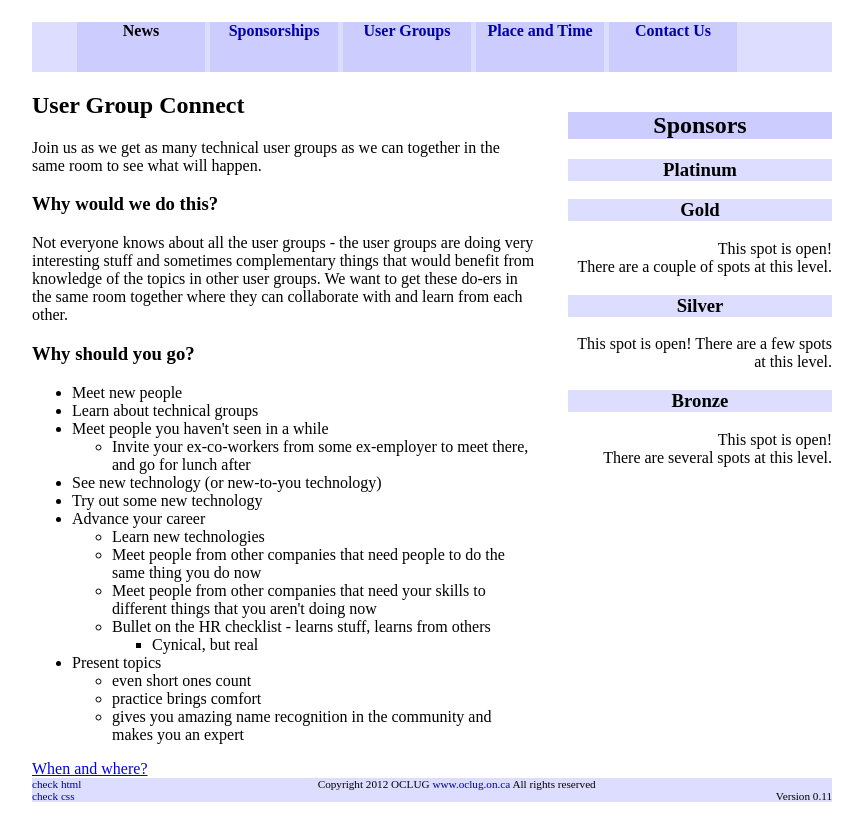
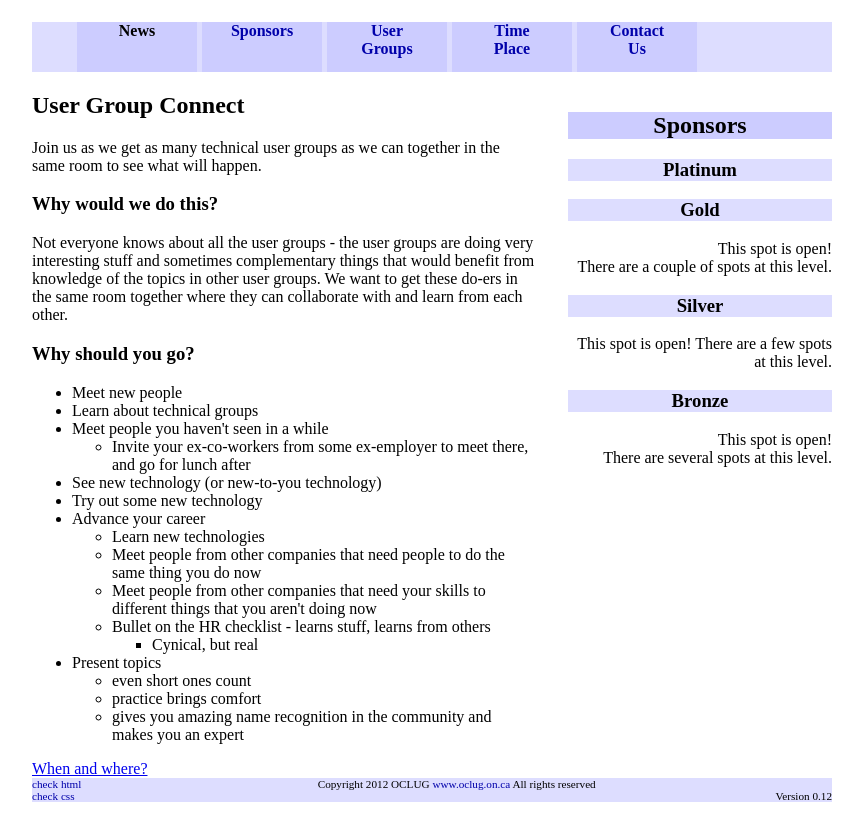
Before and after one commit to bjb/ugconnect, a Django app: template publicpages/templates/index.html in a window 1280 px wide. Shown: the part 58-880 px from the top of the page, without its empty margins (208-1071 px from the left). Run offline with Django 3.2, Linux system fonts and the light colour scheme; the template is opened without the code that fills it, so the values that code supplies are empty; parts of the project's set-up code (start-up, migrations or seed data) failed here and were passed over.

Commit message:
fixing html validation error; no div in a

```diff
--- a/publicpages/static/css/navbar.css
+++ b/publicpages/static/css/navbar.css
@@ -19,19 +19,19 @@ div#navbar ul li {
     display: inline;
 }
 
-div#navbar ul, div#navbar ul li, div#navbar ul li a, div#navbar ul li a div, div#navbar ul li div {
+div#navbar ul, div#navbar ul li, div#navbar ul li div, div#navbar ul li div a {
     height:  100%;
 }
 
-div#navbar ul li a div {
+div#navbar ul li div a {
     padding: auto;
-    vertical-align: middle;
+    /* vertical-align: middle; */
 }
 
-div#navbar li div {
+div#navbar ul li div {
     margin-left: 5px;
     background-color: #CCF;
-    width: 8em;
+    width: 120px;
     float: left;
     text-align: center;
     vertical-align: middle;
@@ -40,17 +40,12 @@ div#navbar li div {
 div#navbar a:link, div#navbar a:visited, div#navbar a:active {
     color:  #00A;
 }
-/*
-div#navbar a:visited {
-    color:  black;
+
+#navbar ul li div:hover {
+    background-color: #915;
 }
-div#navbar a:active {
-    color: #00A;
-}
-*/
 
-div#navbar a:hover, #navbar ul li div:hover {
-    background-color: #915;
+#navbar ul li div:hover a {
     color: white;
 }
 
--- a/publicpages/templates/footer.html
+++ b/publicpages/templates/footer.html
@@ -8,6 +8,6 @@
   <div class="footertext">
     Copyright 2012 OCLUG <a href="http://www.oclug.on.ca">www.oclug.on.ca</a>  All rights reserved
   </div>
-  <div class="footer-righttext">Version 0.11</div>
+  <div class="footer-righttext">Version 0.12</div>
   <div class="clearfloat"></div>
 </div>
--- a/publicpages/templates/navbar.html
+++ b/publicpages/templates/navbar.html
@@ -12,32 +12,32 @@
       <!-- /a -->
     </li>
     <li>
+      <div class="{{ menustatus.sponsor }}">
         <a href="{% url sponsorships %}">
-        <div class="{{ menustatus.sponsor }}">
-          Sponsorships
+          Sponsors
+        </a>
       </div>
-      </a>
     </li>
     <li>
+      <div class="{{ menustatus.exhibitor }}">
         <a href="{% url exhibitors %}">
-        <div class="{{ menustatus.exhibitor }}">
-          User Groups
+          User<br />Groups
+        </a>
       </div>
-      </a>
     </li>
     <li>
+      <div class="{{ menustatus.whenwhere }}">
         <a href="{% url whenwhere %}">
-        <div class="{{ menustatus.whenwhere }}">
-          Place and Time
+          Time<br />Place
+        </a>
       </div>
-      </a>
     </li>
     <li>
+      <div class="{{ menustatus.contactus }}">
         <a href="{% url contactus %}">
-        <div class="{{ menustatus.contactus }}">
-          Contact Us
+          Contact<br />Us
+        </a>
       </div>
-      </a>
     </li>
   </ul>
   <div class="clearfloat"></div>
```
Lines whose indentation alone changed are shown as unchanged.
